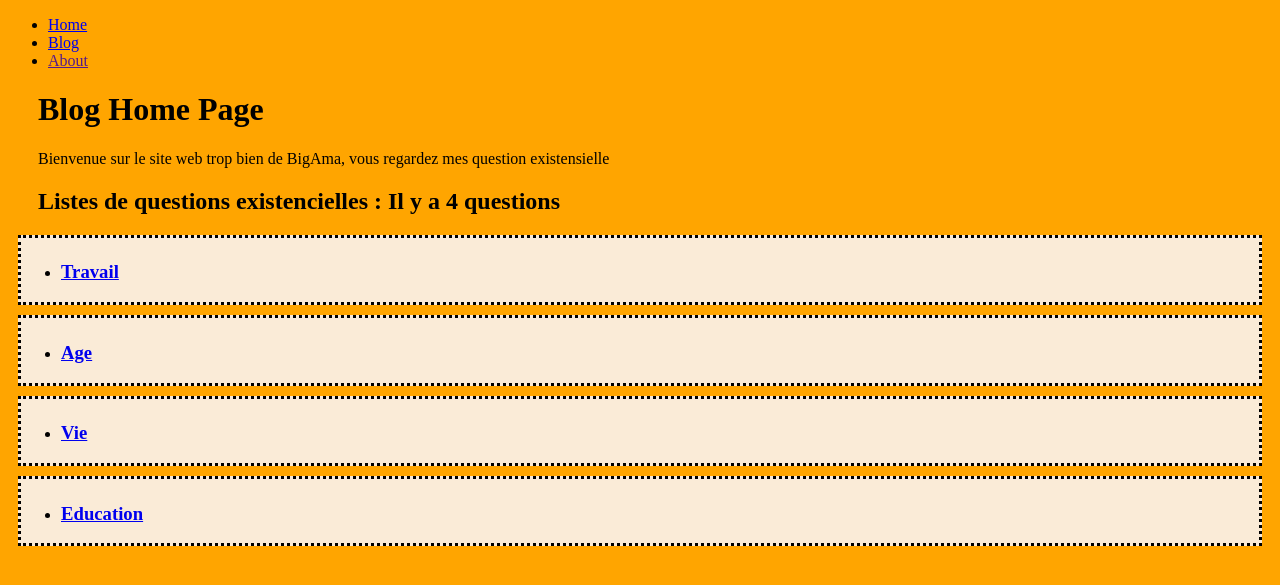
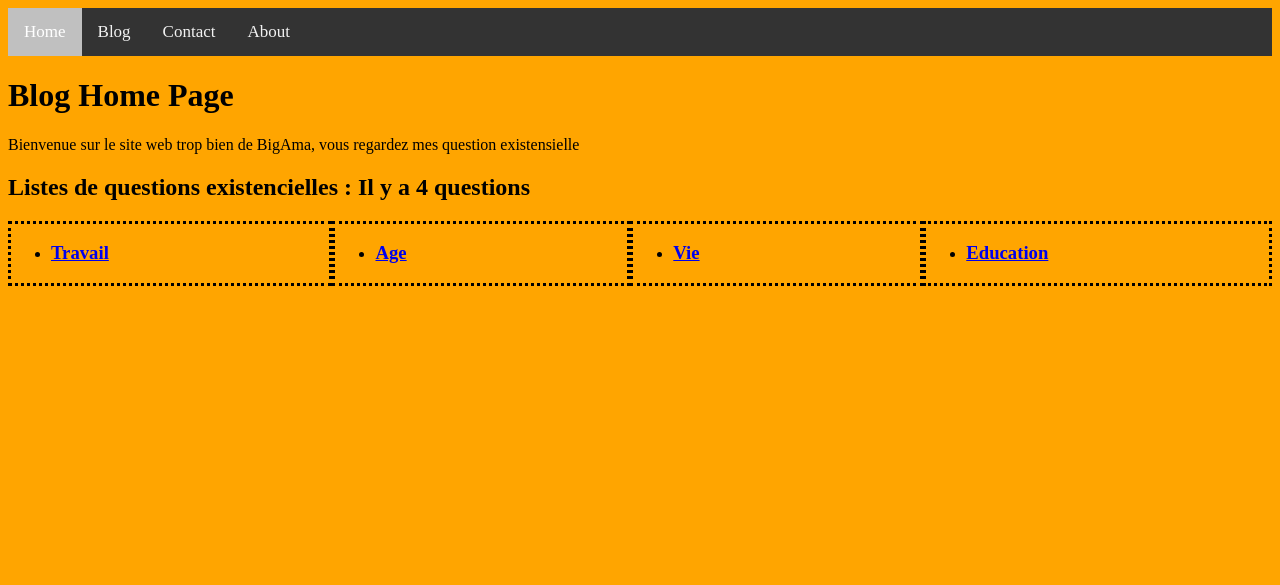
Before and after one commit to BigAma/Django_testPublic, a Django app: page /blog/ in a window 1280 px wide. Shown: the top 585 px of the page. Run offline with Django 3.2, Linux system fonts and the light colour scheme; data comes from the database, SQL or seed files in the repository; both versions use the stored data as it was after the commit.

Commit message:
Anciennebranch+petitschangement

```diff
--- a/mysite/assets/style.css
+++ b/mysite/assets/style.css
@@ -1,18 +1,14 @@
 body {
-    background: orange;
+    background: aliceblue;
 }
 
 h1,p,h2 {
     padding-left: 30px;
 }
 
-.question {
-    background: #FAEBD7;
-    border-style: dotted ;
-    padding-top: 5px;
-    margin: 10px;
+
+/* nav */
+
+.nav {
+    background-color: orange;
 }
-
-.question:hover {
-    background-color: gold;
-}
--- /dev/null
+++ b/mysite/assets/style1.css
@@ -0,0 +1,46 @@
+body{
+    background: orange;
+}
+
+/* Add a black background color to the top navigation */
+.topnav {
+    background-color: #333;
+    overflow: hidden;
+    margin: 0;
+  }
+
+  /* Style the links inside the navigation bar */
+  .topnav a {
+    float: left;
+    color: #f2f2f2;
+    text-align: center;
+    padding: 14px 16px;
+    text-decoration: none;
+    font-size: 17px;
+  }
+
+  /* Change the color of links on hover */
+  .topnav a:hover {
+    background-color: #ddd;
+    color: black;
+  }
+
+  /* Add a color to the active/current link */
+  .topnav a.active {
+    background-color:silver;
+    color: white;
+  }
+
+.questions{
+    display: flex;
+}
+
+.question {
+    border: dotted;
+    flex: auto;
+    text-decoration: none;
+}
+
+.question:hover {
+    background-color: gold;
+}
--- a/mysite/mysite/settings.py
+++ b/mysite/mysite/settings.py
@@ -20,7 +20,7 @@ BASE_DIR = Path(__file__).resolve().parent.parent
 # See https://docs.djangoproject.com/en/3.1/howto/deployment/checklist/
 
 # SECURITY WARNING: keep the secret key used in production secret!
-SECRET_KEY = '---------------------------------------------------'
+SECRET_KEY = 'r!jyn#b@_1rl4h%40m@opl0m-%s=^ieg7_ck)=s5rr99xa@6-)'
 
 # SECURITY WARNING: don't run with debug turned on in production!
 DEBUG = True
--- a/mysite/polls/admin.py
+++ b/mysite/polls/admin.py
@@ -1,5 +1,6 @@
 from django.contrib import admin
-from .models import Question
+from .models import Question, Choice
 
 # Register your models here.
 admin.site.register(Question)
+admin.site.register(Choice)
--- a/mysite/polls/models.py
+++ b/mysite/polls/models.py
@@ -7,7 +7,7 @@ from django.utils import timezone
 class Question(models.Model):
     question_label = models.CharField(max_length=100)
     question_text = models.TextField(max_length=600)
-    question_pubdate = models.DateTimeField(auto_now_add=timezone.now())
+    question_pubdate = models.DateTimeField(auto_now_add=timezone.now(), blank=True)
 
     def __str__(self):
         return self.question_label
@@ -19,7 +19,11 @@ class Question(models.Model):
         label = self.question_label
         return label
 
+
 class Choice(models.Model):
     question = models.ForeignKey(Question, on_delete=models.CASCADE)
     choice_text = models.CharField(max_length=200)
     votes = models.IntegerField(default=0)
+
+    def __str__(self):
+        return str(self.choice_text)
--- a/mysite/polls/templates/question.html
+++ b/mysite/polls/templates/question.html
@@ -1,6 +1,7 @@
 
 {% extends 'layouts/base.html'%}
 
+{% block title %} Question sur : {{ question }} {% endblock %}
 {% block content %}
     <h1>{{ question.question_label }}</h1>
     <p>{{ question }}</p>
@@ -8,6 +9,7 @@
     <p>{{ question.question_text }}</p>
     <p>{{ question.question_pubdate }}</p>
     <hr>
-    <p>{{ count }}</p>
     <p><a href="{% url 'index' %}">--Revenir au question</a></p>
+    <hr>
+
 {% endblock %}
--- a/mysite/polls/views.py
+++ b/mysite/polls/views.py
@@ -1,5 +1,5 @@
 from django.shortcuts import render
-from .models import Question
+from .models import Question, Choice
 
 
 # Create your views here.
@@ -9,5 +9,6 @@ def index(request):
 
 
 def question_page(request, question_label):
+    # question_label correspond a l'entree url pour la question choisie
     question_trouver = Question.objects.get(question_label__iexact=question_label)
     return render(request, 'question.html', {'question': question_trouver})
--- a/mysite/templates/layouts/_nav.html
+++ b/mysite/templates/layouts/_nav.html
@@ -1,8 +1,9 @@
 {% block nav %}
-    <ul>
-        <li><a href="{% url 'homepage' %}">Home</a></li>
-        <li><a href="{% url 'index' %}">Blog</a></li>
-        <li><a href="">About</a></li>
-    </ul>
+     <div class="topnav">
+        <a class="active" href="{% url 'homepage' %}">Home</a>
+        <a href="{% url 'index' %}">Blog</a>
+        <a href="#">Contact</a>
+        <a href="#">About</a>
+      </div>
 
 {% endblock %}
--- a/mysite/templates/layouts/base.html
+++ b/mysite/templates/layouts/base.html
@@ -3,7 +3,7 @@
     <head>
         <meta charset="UTF-8">
         <title>{%block title%}Home{% endblock %}</title>
-        <link rel="stylesheet" href="/static/style.css">
+        <link rel="stylesheet" href="/static/style1.css">
     </head>
 
     <body>
```
Also changed, not shown: mysite/db.sqlite3, mysite/polls/migrations/0004_auto_20210717_1402.py (added), mysite/polls/tests.py (line endings or trailing spaces), mysite/test.py (added).
